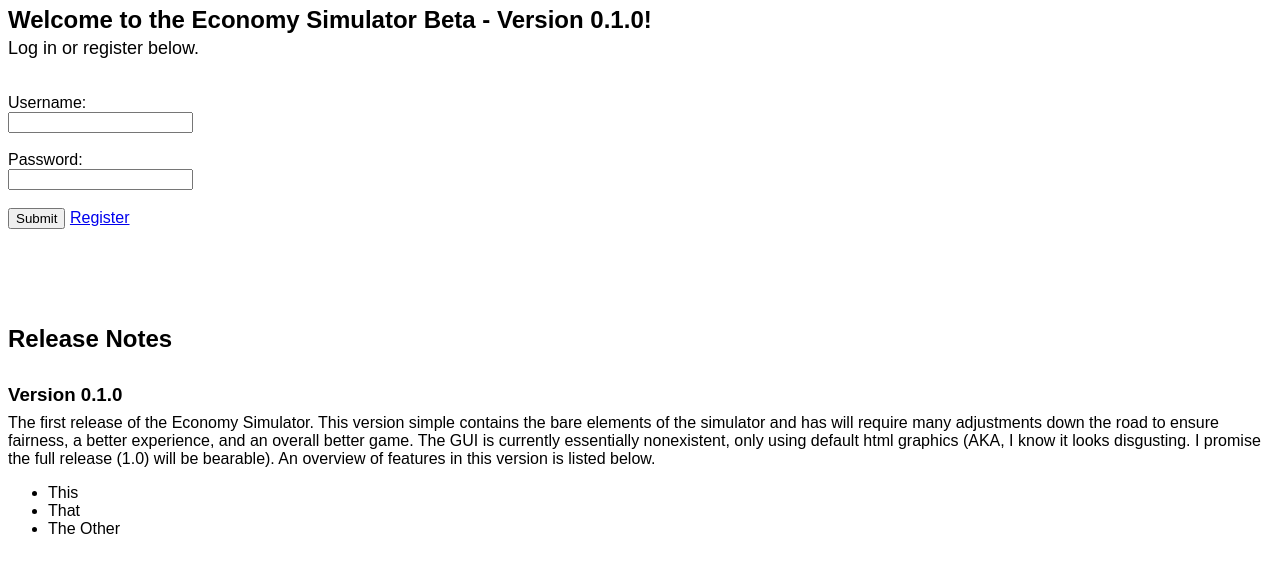
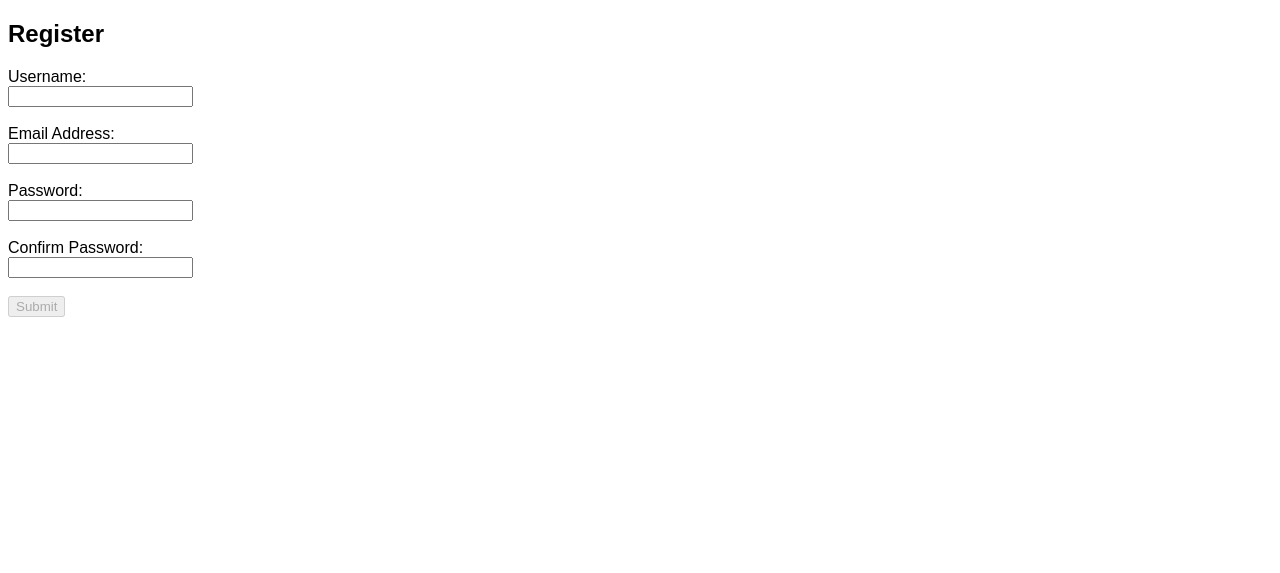
Before and after one commit to samhiner/economysimulator, a PHP site: page / in a window 1280 px wide. Shown: the top 573 px of the page. Run offline with PHP 8.4, Linux system fonts and the light colour scheme.

Commit message:
Update index.php

```diff
--- a/index.php
+++ b/index.php
@@ -1,44 +1,99 @@
-<!DOCTYPE html> <html>
+<!DOCTYPE html><html>
 <head>
-<style>
-body {font-family: sans-serif;}
+  <style>
+    body {
+      font-family: sans-serif;
+    }
 
-/* means those fonts have no vertical padding */
-h2{
-    line-height:0px;
-}
-font{
-    line-height:0px;
-}
-h3{
-    line-height:0px;
-}
+    /* can make stuff invisible/not invisible */
+    .hidden{
+      display:none;
+    }
 
-</style>
+  </style>
+  <title>Register</title>
 </head>
 <body>
-<h2>Welcome to the Economy Simulator Beta - Version 0.1.0!</h2>
-<font size="+1">Log in or register below.</font> <br><br><br>
+  <h2>Register</h2>
 
-<!-- Log in area -->
-<form>
-	Username: <br>
-	<input type="text" name="username"> <br><br>
-	Password: <br>
-	<input type="text" name="password"> <br><br>
-	<input type="submit" value="Submit">
-    <a href="register.php">Register</a>
-</form>
+  <!--Enter credentials-->
+  <form method="post" action="">
+    Username:<br><input type="text" name="username" onkeyup="userVal()" required><br><br>
+    Email Address: <br><input type="text" name="email" onkeyup="emailVal()" required><br><br>
+    Password:<br><input type="password" name="password" onkeyup="passVal()" required><br><br>
+    Confirm Password:<br><input type="password" name="passwordconf" onkeyup="passVal()" required><br><br>
 
-<!--Release Notes-->
-<br><br><br><br><br><h2>Release Notes</h2>
-<br><h3>Version 0.1.0</h3>
-<p>The first release of the Economy Simulator. This version simple contains the bare elements of the simulator and has will require many adjustments down the road to ensure fairness, a better experience, and an overall better game. The GUI is currently essentially nonexistent, only using default html graphics (AKA, I know it looks disgusting. I promise the full release (1.0) will be bearable). An overview of features in this version is listed below.  </p>
-<ul>
-	<li>This</li>
-	<li>That</li>
-	<li>The Other</li>
-</ul>
+    <input type="submit" value="Submit" disabled name="button1" id="submitButton">
+  </form>
 
+  <!-- Where it is displayed that passwords do not match.-->
+  <p id="noPassMatch"></p>
 </body>
 </html>
+<script>
+
+  /*Assigns variables to contents of text boxes*/
+  var user = document.getElementsByName("username")[0];
+  var email = document.getElementsByName("email")[0];
+  var pass = document.getElementsByName("password")[0];
+  var confPass = document.getElementsByName("passwordconf")[0];
+
+  /*disables submit button by default*/
+  document.getElementById('submitButton').disabled = true;
+
+  /*Hides and shows submit button/error message based on passwords being the same and not being empty*/
+  function passVal() {
+    if (pass.value != confPass.value) {
+      document.getElementById('noPassMatch').innerHTML = "Passwords do not match";
+      document.getElementById('submitButton').disabled = true;
+      document.getElementById("noPassMatch").classList.remove('hidden');
+    } else {
+      document.getElementById("noPassMatch").classList.add('hidden');
+      document.getElementById('submitButton').disabled = false;
+    }
+    if (pass.value.length < 1) {
+      document.getElementById('submitButton').disabled = true;
+    }
+  }
+
+  /*Hides and shows submit button based on fields being filled in*/
+  function userVal() {
+    if (user.value.length < 1) {
+      document.getElementById('submitButton').disabled = true;
+    } else {
+      passVal()
+    }
+  }
+  function emailVal() {
+    if (email.value.length < 1) {
+      document.getElementById('submitButton').disabled = true;
+    } else {
+      passVal()
+    }
+  }
+
+
+</script>
+<?php
+
+//when submit button is pressed
+if (isset($_POST['button1']))
+{
+
+  //connect to the database
+  $connect=mysqli_connect('localhost','root','root','econ_data');
+  if(mysqli_connect_errno($connect))
+  {
+    echo 'Failed to connect';
+  }
+
+  //assign variable to contents of text boxes
+  $username=$_POST['username'];
+  $email=$_POST['email'];
+  $password=$_POST['password'];
+
+  //Send variable which equals contents of text boxes to database
+  mysqli_query($connect,"INSERT INTO users(username,password,email) VALUES('$username','$password','$email')");
+
+}
+?>
```
